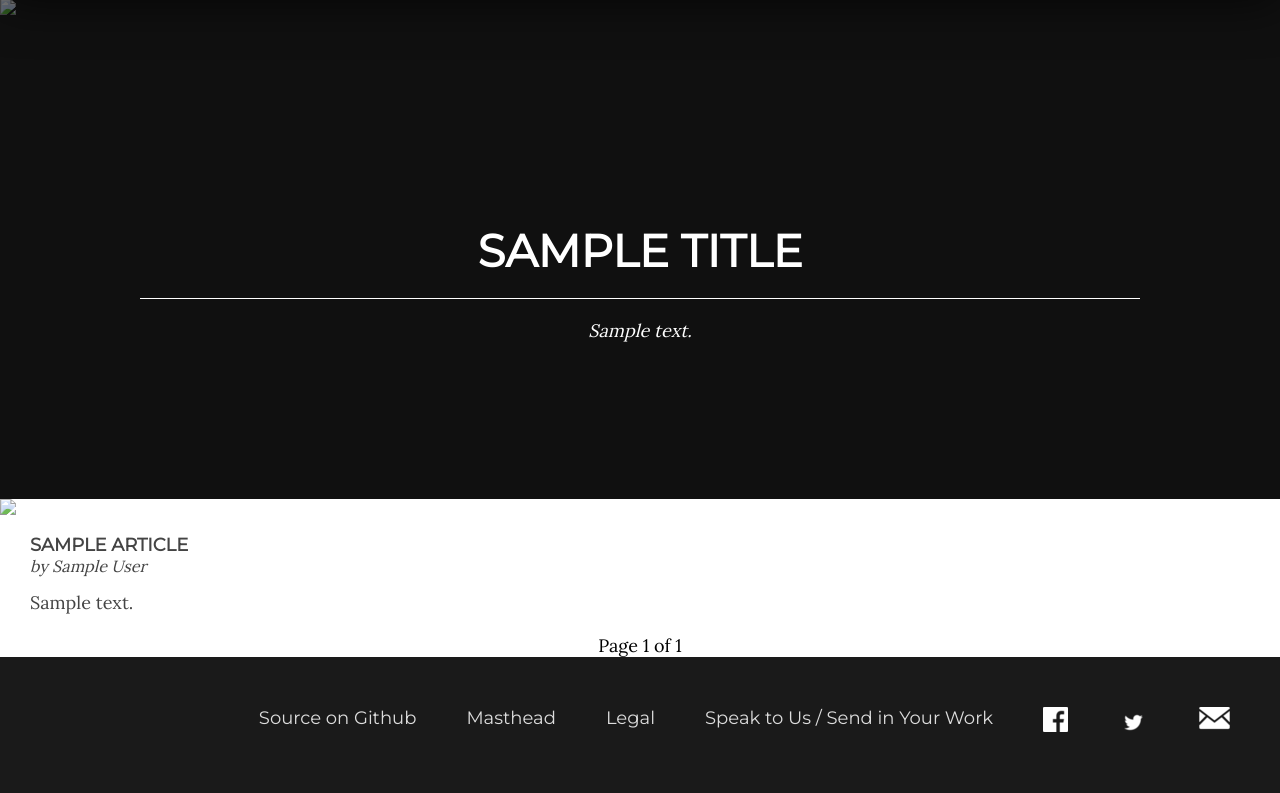
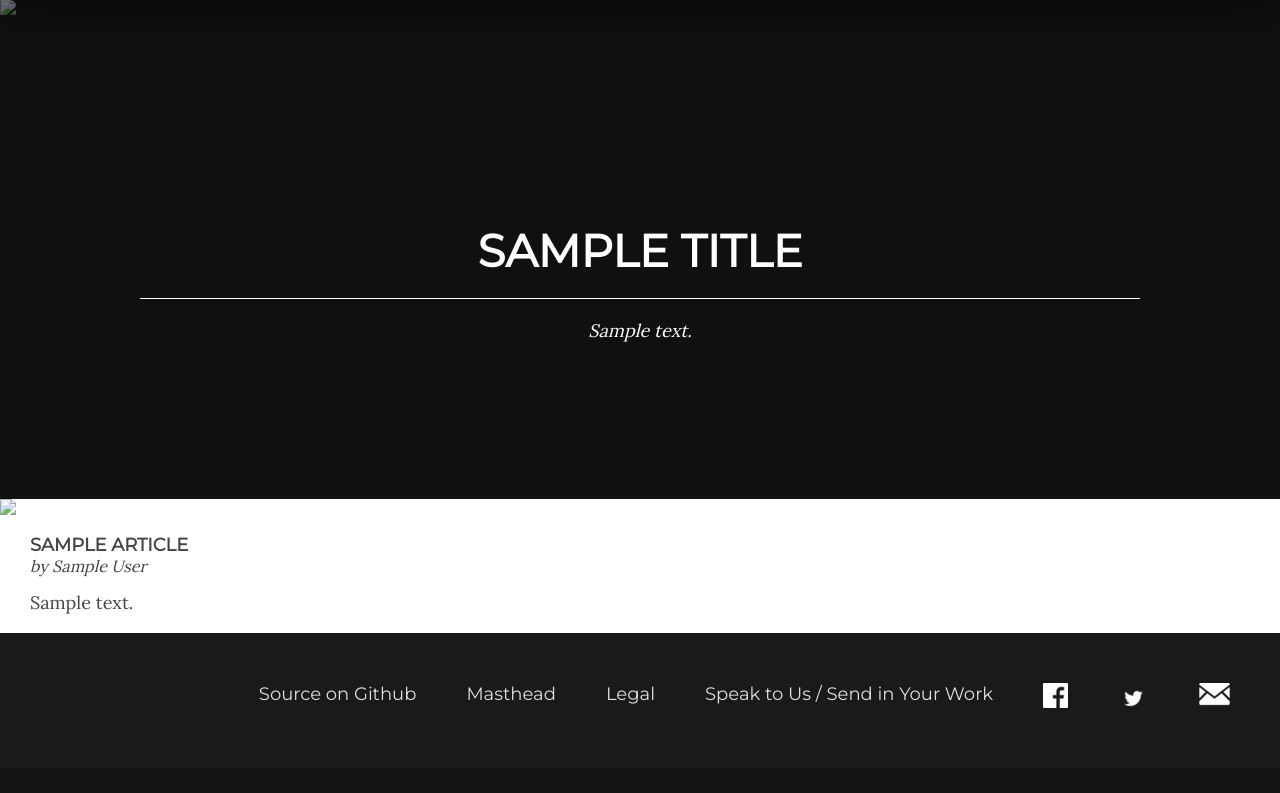
Before and after one commit to dellsystem/ctlibre.com, a Django app: template templates/author/detail.html in a window 1280 px wide. Shown: the part 101-894 px from the top of the page. After the commit the page ends 809 px from the top, so only its background shows below. Run offline with Django 3.2, Linux system fonts and the light colour scheme; the template is opened without the code that fills it: most values are stand-ins (such as "Sample title", 1, 10 or a date in 2020); style sheets or scripts are compiled from the project's sources; parts of the project's set-up code (start-up, migrations or seed data) failed here and were passed over.

Commit message:
Hide pagination section when there's only one page

```diff
--- a/static/css/ctlibre.less
+++ b/static/css/ctlibre.less
@@ -283,6 +283,10 @@
     font-size: 1.2em;
 }
 
+.pagination-placeholder {
+    clear: both;
+}
+
 #change-language {
     border: 0;
     padding: 8px;
--- a/templates/article/list.html
+++ b/templates/article/list.html
@@ -8,6 +8,7 @@
 {% endif %}
 {% endfor %}
 
+{% if articles.number > 1 %}
 <div class="pagination">
 {% if articles.has_next %}
     <a href="?page={{ articles.next_page_number }}">&laquo; older</a> ::
@@ -19,3 +20,6 @@
     :: <a href="?page={{ articles.previous_page_number }}">newer &raquo;</a>
 {% endif %}
 </div>
+{% else %}
+<div class="pagination-placeholder">&nbsp;</div>
+{% endif %}
```
